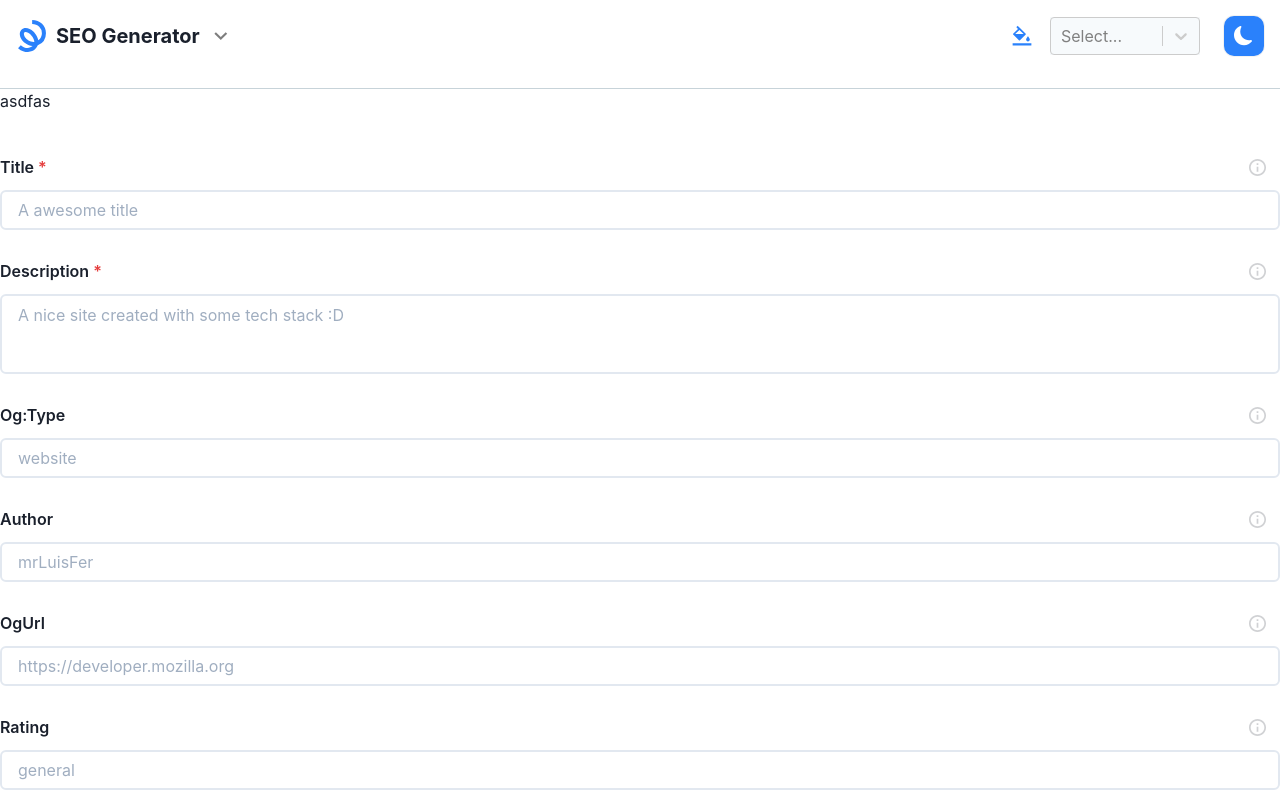
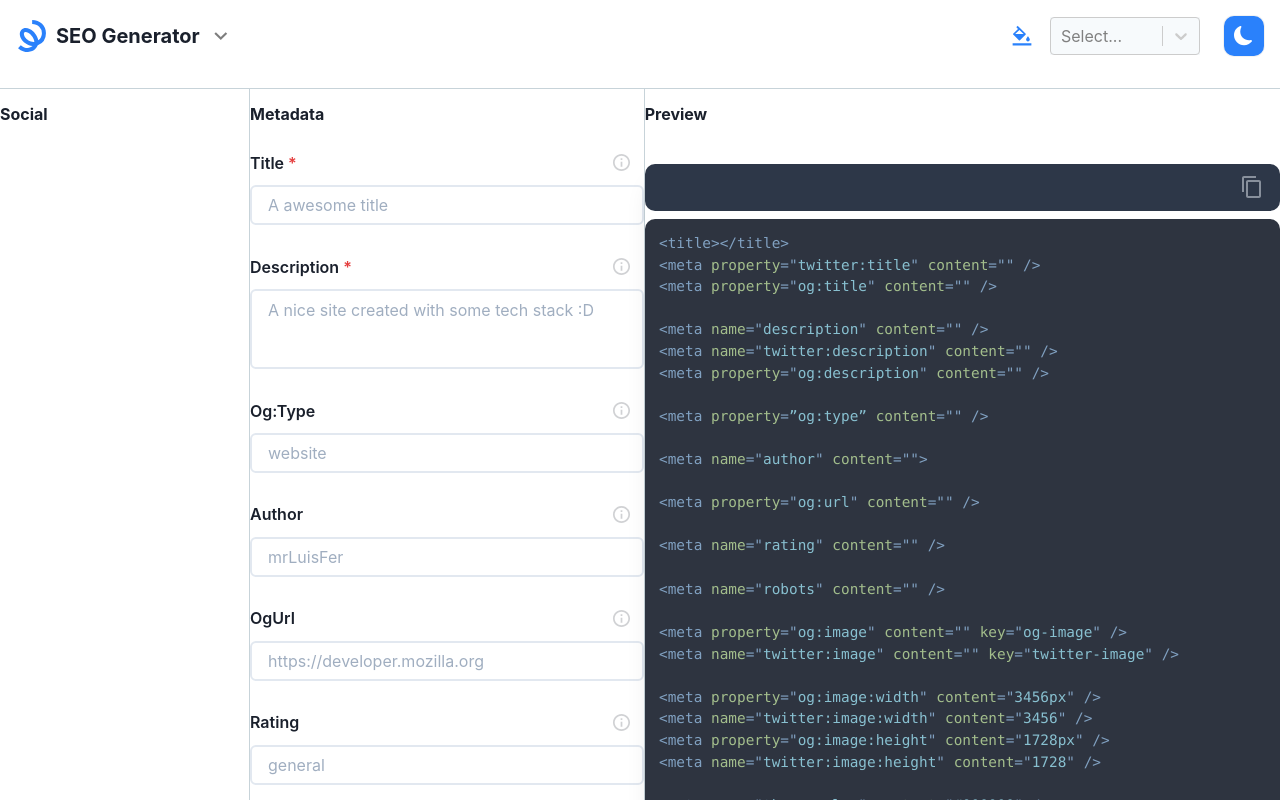
Before and after one commit to mrLuisFer/seo-generator, a Next.js app: page / in a window 1280 px wide. Shown: the top 800 px of the page. Built offline with nearby package versions, Linux system fonts and the light colour scheme; no server answers.

Commit message:
add basic layout and fix details on the header

```diff
--- a/src/components/LeftSidebar/index.tsx
+++ b/src/components/LeftSidebar/index.tsx
@@ -1,4 +1,4 @@
-import { Box, VStack } from '@chakra-ui/react'
+import { Box, VStack, Heading } from '@chakra-ui/react'
 import { useGetInputStates } from 'hooks/useGetInputStates'
 import InputForm from './formComponents/InputForm'
 import TextareaForm from './formComponents/TextareaForm'
@@ -32,8 +32,9 @@ export default function LeftSidebar() {
   } = useGetInputStates()
 
   return (
-    <Box as="section" gridColumn={{ sm: 'span 4', md: 'span 2' }}>
+    <Box as="section" borderRight="1.5px solid" borderColor="border.100">
       <FadeIn>
+        <Heading as="h2" fontSize="1rem" m="1rem 0">Metadata</Heading>
         <VStack as="form" spacing="1.2rem">
           <InputForm
             inputId="titleInput"
--- a/src/components/RightSidebar/index.tsx
+++ b/src/components/RightSidebar/index.tsx
@@ -1,30 +1,26 @@
-import { createRef, RefObject } from 'react'
-import { Box } from '@chakra-ui/react'
-import { useDarkMode } from 'hooks/useDarkMode'
-import MetaTags from './MetaTagsSection/MetaTags'
-import HeaderSidebar from './MetaTagsSection/HeaderSidebar'
-import ResourcesSection from './ResourcesSection'
-import FadeIn from 'components/common/Transitions/FadeIn'
+import { createRef, RefObject } from 'react';
+import { Box, Heading } from '@chakra-ui/react';
+import { useDarkMode } from 'hooks/useDarkMode';
+import MetaTags from './MetaTagsSection/MetaTags';
+import HeaderSidebar from './MetaTagsSection/HeaderSidebar';
+import ResourcesSection from './ResourcesSection';
+import FadeIn from 'components/common/Transitions/FadeIn';
 
 export default function RightSidebar() {
-  const { isDarkMode } = useDarkMode()
+  const { isDarkMode } = useDarkMode();
 
-  const copyBtnRef: RefObject<HTMLElement> = createRef<HTMLElement>()
+  const copyBtnRef: RefObject<HTMLElement> = createRef<HTMLElement>();
 
   const handleCopyText = () => {
-    const nodeValue: string = copyBtnRef.current.innerText
-    navigator.clipboard.writeText(nodeValue)
-  }
+    const nodeValue: string = copyBtnRef.current.innerText;
+    navigator.clipboard.writeText(nodeValue);
+  };
 
   return (
-    <Box
-      as="section"
-      gridColumn={{ base: '', md: 'span 2' }}
-      display="flex"
-      gridGap="1rem"
-      flexDirection="column"
-      marginTop={{ base: '2rem', md: '0' }}
-    >
+    <Box as="section" display="flex" gridGap="1rem" flexDirection="column" marginTop={{ base: '2rem', md: '0' }}>
+      <Heading as="h2" fontSize="1rem" m="1rem 0">
+        Preview
+      </Heading>
       <Box
         w="100%"
         h="max-content"
@@ -40,5 +36,5 @@ export default function RightSidebar() {
       </Box>
       <ResourcesSection />
     </Box>
-  )
+  );
 }
--- a/src/components/SocialSidebar/index.tsx
+++ b/src/components/SocialSidebar/index.tsx
@@ -1,7 +1,11 @@
+import { Box, Heading } from '@chakra-ui/react';
+
 export default function SocialSidebar() {
   return (
-    <div>
-      <p>asdfas</p>
-    </div>
-  )
+    <Box as="section" borderRight="1.5px solid" borderColor="border.100">
+      <Heading as="h2" fontSize="1rem" m="1rem 0">
+        Social
+      </Heading>
+    </Box>
+  );
 }
--- a/src/components/common/Header/Logo/DropDownMenuToggle/index.tsx
+++ b/src/components/common/Header/Logo/DropDownMenuToggle/index.tsx
@@ -1,24 +1,23 @@
-import { useState } from 'react'
-import { Text, Box, Flex } from '@chakra-ui/react'
-import { MdOutlineKeyboardArrowDown } from 'react-icons/md'
-import { gray, white, black } from 'utils/chakraColors'
-import { transitionProperty } from 'utils/transitionProperty'
-import { useDarkMode } from 'hooks/useDarkMode'
-import DropDownMenu from './DropDownMenu'
-import ClickOutside from 'lib/ClickOutside'
-import { CSSObject } from '@emotion/react'
+import { useState } from 'react';
+import { Text, Box, Flex } from '@chakra-ui/react';
+import { MdOutlineKeyboardArrowDown } from 'react-icons/md';
+import { transitionProperty } from 'utils/transitionProperty';
+import { useDarkMode } from 'hooks/useDarkMode';
+import DropDownMenu from './DropDownMenu';
+import ClickOutside from 'lib/ClickOutside';
+import { CSSObject } from '@emotion/react';
 
 export default function DropDownMenuToggle() {
-  const [isShowMenu, setIsShowMenu] = useState(false)
-  const { isDarkMode } = useDarkMode()
+  const [isShowMenu, setIsShowMenu] = useState(false);
+  const { isDarkMode } = useDarkMode();
 
-  const fontColor = isDarkMode ? white : black
+  const fontColor = isDarkMode ? 'white' : 'black';
 
   const hoverObjOptions: CSSObject = {
-    background: isDarkMode ? gray.$700 : gray.$400,
-    color: isDarkMode ? white : gray.$800,
+    color: 'white',
+    background: 'fill.300',
     opacity: 1,
-  }
+  };
 
   return (
     <Box position="relative">
@@ -26,16 +25,16 @@ export default function DropDownMenuToggle() {
         _hover={hoverObjOptions}
         alignItems="center"
         as="section"
-        bg={isShowMenu ? (isDarkMode ? gray.$700 : gray.$600) : 'transparent'}
+        bg={isShowMenu ? (isDarkMode ? 'gray.700' : 'gray.600') : 'transparent'}
         border="transparent"
         borderRadius="5px"
-        color={isShowMenu ? white : fontColor}
+        color={isShowMenu ? 'white' : fontColor}
         cursor="pointer"
         h="auto"
         onClick={() => setIsShowMenu((prevState) => !prevState)}
         opacity={isShowMenu ? 1 : 0.5}
         p={0}
-        title="Click to show social media"
+        title={!isShowMenu && "Click to show social media"}
         transition={transitionProperty()}
         userSelect="none"
         w="auto"
@@ -54,5 +53,5 @@ export default function DropDownMenuToggle() {
         </ClickOutside>
       )}
     </Box>
-  )
+  );
 }
--- a/src/pages/index.tsx
+++ b/src/pages/index.tsx
@@ -1,23 +1,18 @@
-import SEO from 'components/common/SEO'
-import { Box } from '@chakra-ui/react'
-import LeftSidebar from 'components/LeftSidebar'
-import RightSidebar from 'components/RightSidebar'
-import SocialSidebar from 'components/SocialSidebar'
+import SEO from 'components/common/SEO';
+import { Box } from '@chakra-ui/react';
+import LeftSidebar from 'components/LeftSidebar';
+import RightSidebar from 'components/RightSidebar';
+import SocialSidebar from 'components/SocialSidebar';
 
 export default function Main() {
   return (
     <>
       <SEO title="Home" description="The easiest way to create the important meta tags for your web page" />
-      <Box
-        display={{ sm: 'flex', md: 'grid' }}
-        gridTemplateColumns={{ sm: '', md: '' }}
-        gridGap="2rem"
-        flexDirection="column"
-      >
+      <Box display="grid" gridTemplateColumns={{ sm: '', md: '250px 1fr 1fr' }} flexDirection="column">
         <SocialSidebar />
         <LeftSidebar />
         <RightSidebar />
       </Box>
     </>
-  )
+  );
 }
```
